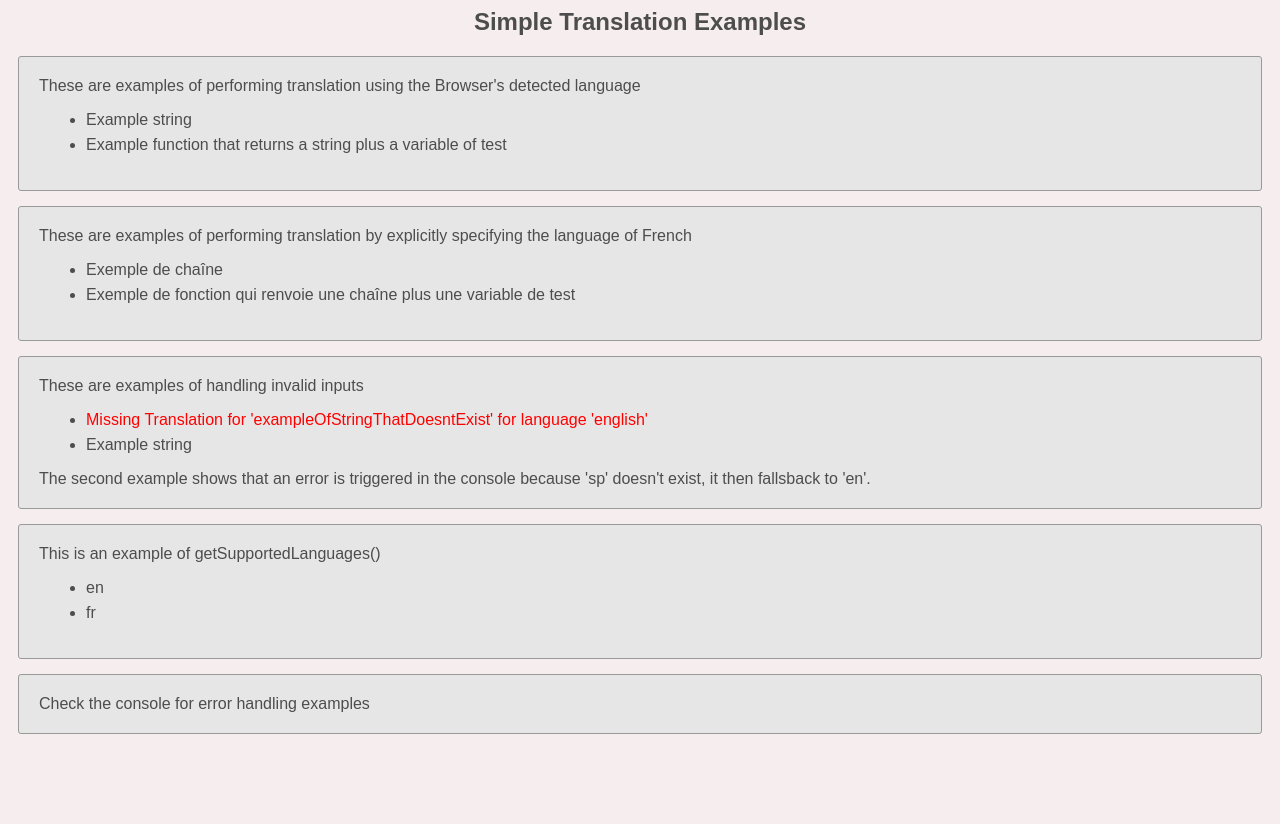
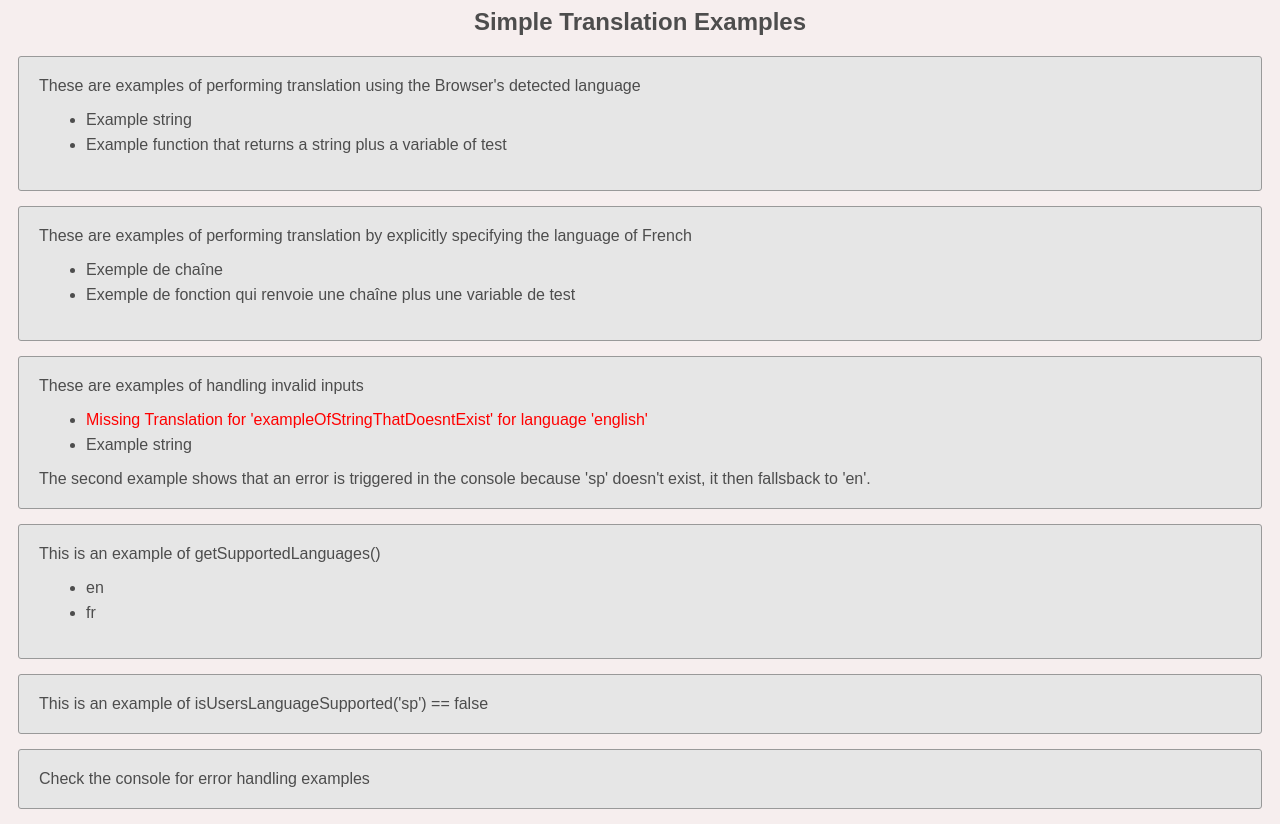
Before and after one commit to ssshake/simple-translation, a website: page examples/index.html in a window 1280 px wide. Before the commit the page ends 800 px from the top, so only its background shows below. Drawn offline with Linux system fonts and the light colour scheme.

Commit message:
more examples

```diff
--- a/examples/index.html
+++ b/examples/index.html
@@ -35,6 +35,13 @@
     </div>
 
     <div class="container">
+      <div>This is an example of isUsersLanguageSupported('sp') ==
+        <span id="users-language-supported"></span>
+      </div>
+
+    </div>
+
+    <div class="container">
       <div>Check the console for error handling examples</div>
     </div>
 
@@ -47,20 +54,20 @@
     import english from '../languages/english.js'
     import french from '../languages/french.js'
 
-    let translate = new SimpleTranslation(english, french)
+    const translate = new SimpleTranslation(english, french)
 
     //Will produce error about languages already being registered because there were supplied in the new SimpleTranslation() call
     translate.registerLanguage(english)
     translate.registerLanguage(french)
 
-    let exampleStaticString = translate.message('exampleString')
-    let exampleDynamicString = translate.message('exampleFunction')('test')
+    const exampleStaticString = translate.message('exampleString')
+    const exampleDynamicString = translate.message('exampleFunction')('test')
 
-    let exampleStaticWithLanguageOverridge = translate.message('exampleString', 'fr')
-    let exampleDynamicWithLanguageOverridge = translate.message('exampleFunction', 'fr')('test')
+    const exampleStaticWithLanguageOverridge = translate.message('exampleString', 'fr')
+    const exampleDynamicWithLanguageOverridge = translate.message('exampleFunction', 'fr')('test')
 
-    let exampleInvalidString = translate.message('exampleOfStringThatDoesntExist', 'sp')
-    let exampleInvalidLanguage = translate.message('exampleString', 'sp')
+    const exampleInvalidString = translate.message('exampleOfStringThatDoesntExist', 'sp')
+    const exampleInvalidLanguage = translate.message('exampleString', 'sp')
 
     document.getElementById('string-example').innerHTML = exampleStaticString
     document.getElementById('function-example').innerHTML = exampleDynamicString
@@ -71,11 +78,16 @@
     document.getElementById('missing-string-example').innerHTML = exampleInvalidString
     document.getElementById('missing-language-example').innerHTML = exampleInvalidLanguage
 
-    let supportedLanguages = translate.getSupportedLanguages().map((language) => {
+    const supportedLanguages = translate.getSupportedLanguages().map((language) => {
       return `<li>${language}</li>`
     }).join('')
 
     document.getElementById('supported-languages').innerHTML = supportedLanguages
+
+    const usersLanguageSupported = translate.isUsersLanguageSupported('sp')
+
+    document.getElementById('users-language-supported').innerHTML = usersLanguageSupported
+
 
   </script>
 
```
